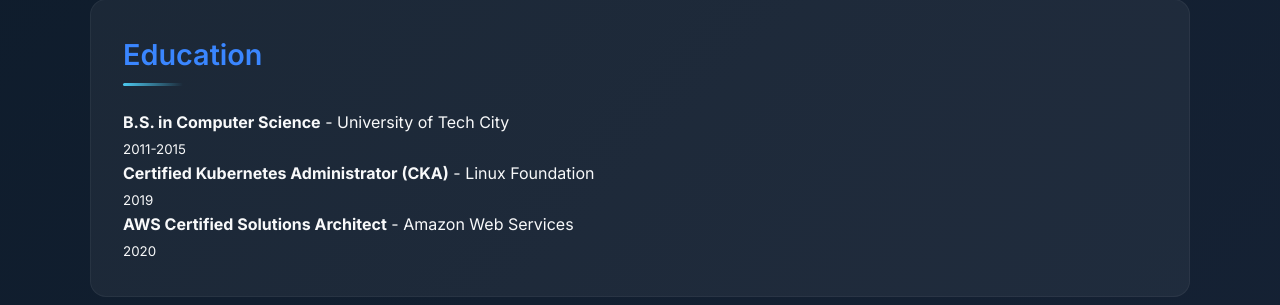
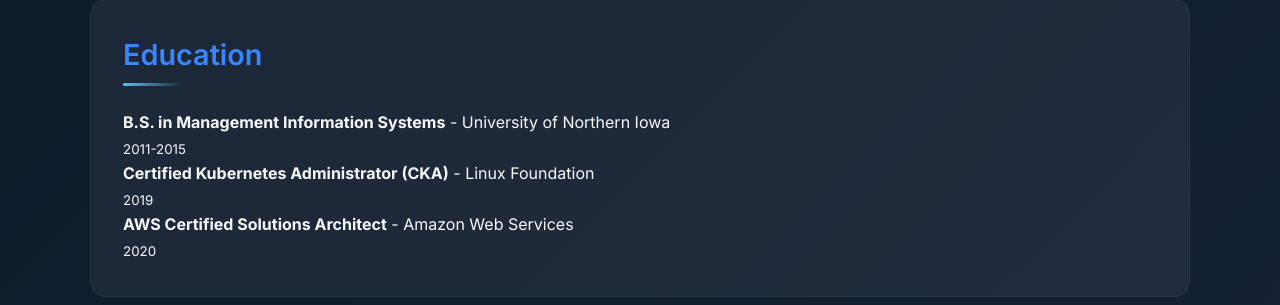
Before and after one commit to cheick-b/my-portfolio, a Flask app: page / in a window 1280 px wide. Shown: the part 612-917 px from the top of the page. Run offline with Flask 3, Linux system fonts and the light colour scheme.

Commit message:
change(Major + School)

```diff
--- a/templates/index.html
+++ b/templates/index.html
@@ -285,7 +285,7 @@
         <section class="section">
             <h2>Education</h2>
             <div class="education-item">
-                <strong>B.S. in Computer Science</strong> - University of Tech City<br>
+                <strong>B.S. in Management Information Systems</strong> - University of Northern Iowa<br>
                 <small>2011-2015</small>
             </div>
             <div class="education-item">
```
Also changed, not shown: .github/workflows/ci.yml.
